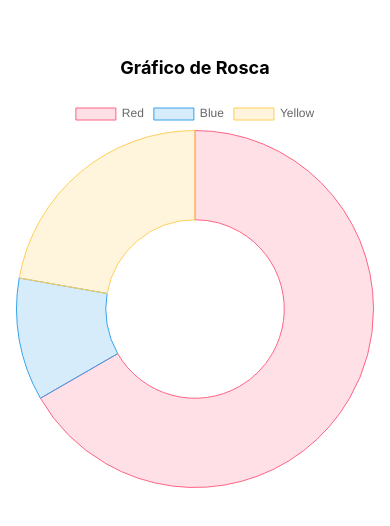
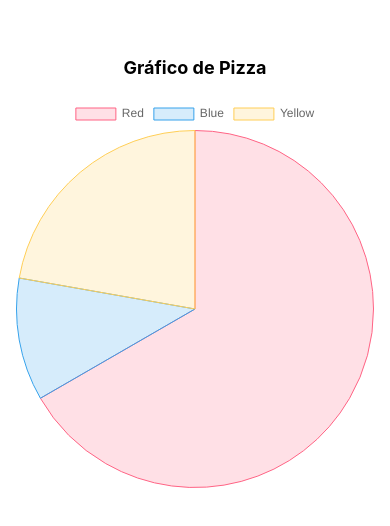
Before and after one commit to luukiinhaaas/app-dados-sensores, a React Native app: screen / in a window 390 px wide. Shown: the part 150-676 px from the top of the page. Built offline with nearby package versions, Linux system fonts and the light colour scheme.

Commit message:
gráfico de pizza

```diff
--- a/App.js
+++ b/App.js
@@ -1,7 +1,7 @@
 import React from 'react';
 import { StyleSheet, Text, View } from 'react-native';
 import { Chart as ChartJS, ArcElement, Title, Tooltip, Legend } from 'chart.js';
-import { Doughnut } from 'react-chartjs-2';
+import { Pie } from 'react-chartjs-2';
 
 // Registrando os componentes do Chart.js
 ChartJS.register(ArcElement, Title, Tooltip, Legend);
@@ -38,8 +38,8 @@ export default function App() {
 
   return (
     <View style={styles.container}>
-      <Text style={styles.title}>Gráfico de Rosca</Text>
-      <Doughnut data={data} options={options} />
+      <Text style={styles.title}>Gráfico de Pizza</Text>
+      <Pie data={data} options={options} />
     </View>
   );
 }
```
